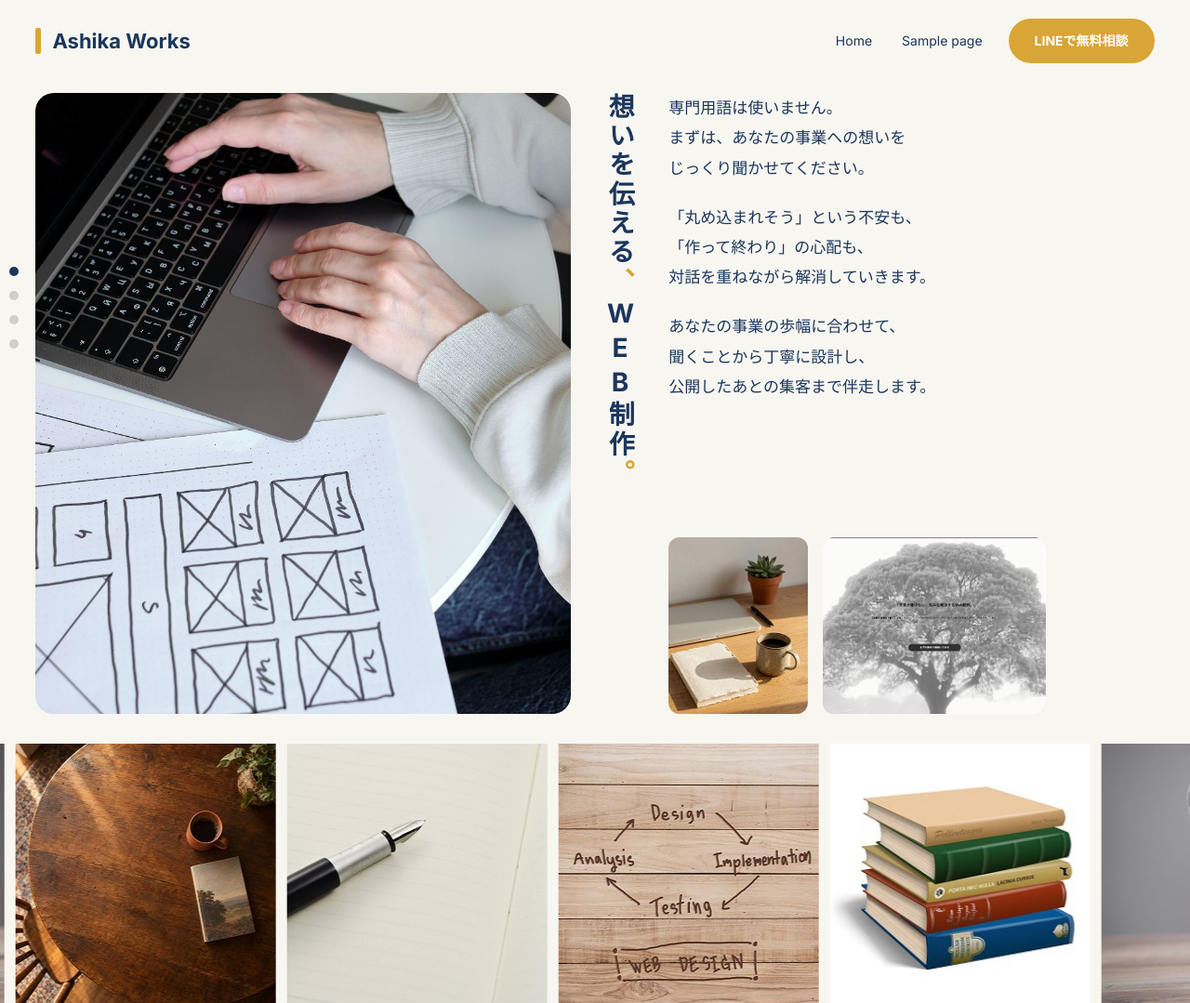
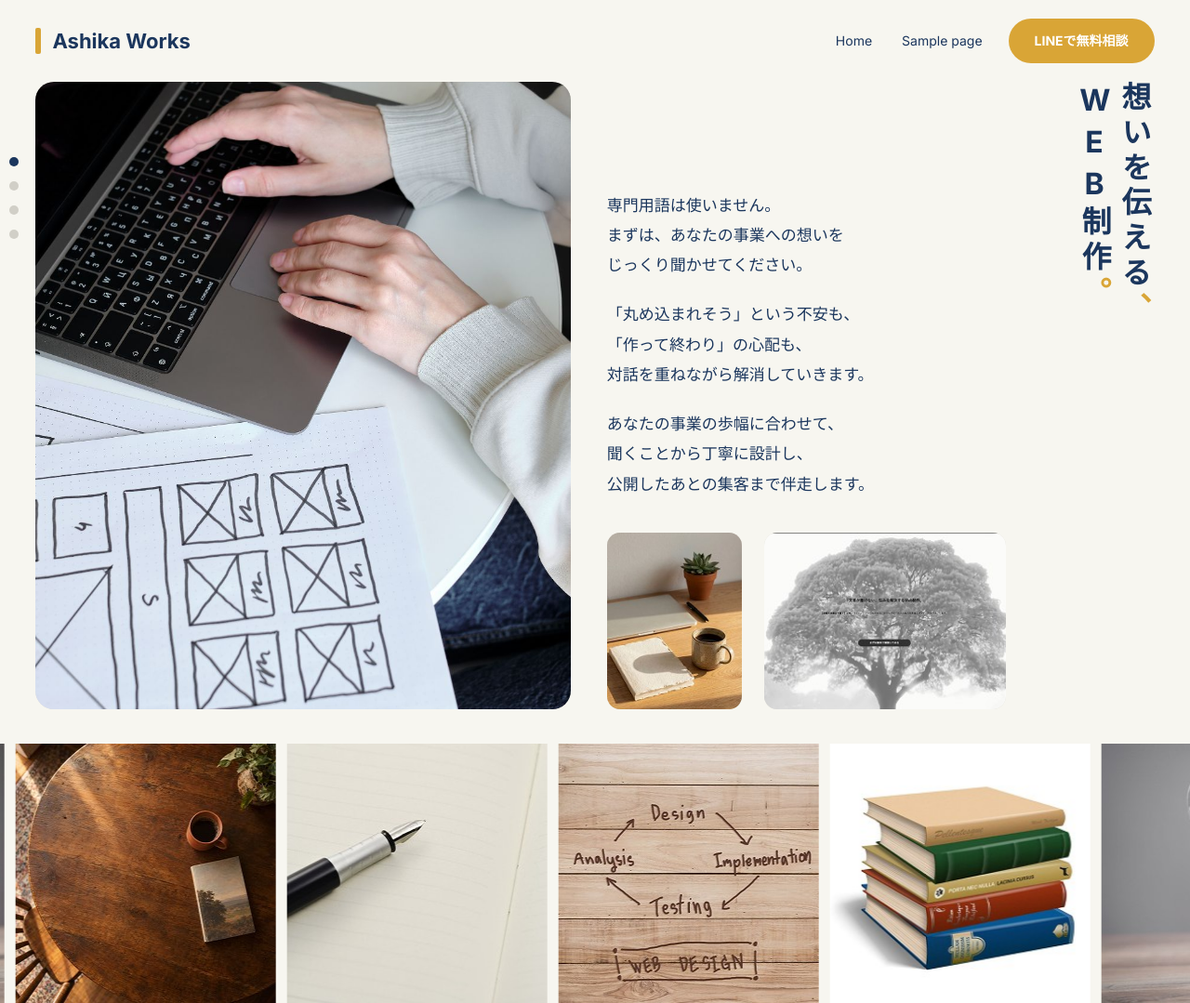
Before and after one commit to Ashika-18/ashikaworks_theme, a WordPress theme: template front-page.php in a window 1280 px wide. Shown: the top 1079 px of the page at 93% size. Run offline with PHP 8.4 and a stand-in for WordPress, Linux system fonts and the light colour scheme; the site name, menu and one post (Sample post) are stand-ins, and other content is empty.

Commit message:
FV大きさ変更

```diff
--- a/assets/css/main.css
+++ b/assets/css/main.css
@@ -100,8 +100,8 @@ a {
   display: flex;
   align-items: center;
   justify-content: space-between;
-  width: min(94vw, 1840px);
-  max-width: 1840px;
+  width: 94vw;
+  max-width: none;
   margin: 0 auto;
   gap: 24px;
 }
@@ -192,28 +192,29 @@ a {
   display: flex;
   align-items: flex-start;
   box-sizing: border-box;
-  width: min(94vw, 1840px);
-  max-width: 1840px;
+  width: 94vw;
+  max-width: none;
   height: calc(100vh - var(--header-band));
   min-height: calc(100vh - var(--header-band));
   margin: 0 auto;
-  padding: 12px 0 32px;
+  padding: 0;
 }
 
 .fv-layout {
   position: relative;
   display: grid;
-  grid-template-columns: minmax(0, min(45vw, 920px)) auto minmax(0, 1fr);
+  grid-template-columns: minmax(0, 45vw) minmax(0, 1fr) auto;
   column-gap: clamp(28px, 3vw, 48px);
-  align-items: stretch;
+  align-items: start;
   width: 100%;
-  height: min(860px, max(620px, calc(100vh - 120px)), 100%);
-  min-height: 0;
+  height: calc(100vh - 125px);
+  max-height: none;
+  min-height: min(620px, calc(100vh - var(--header-band)));
 }
 
 .fv-dots {
   position: absolute;
-  top: 28%;
+  top: 12%;
   left: -28px;
   z-index: 2;
   display: flex;
@@ -234,10 +235,12 @@ a {
 }
 
 .fv-main {
-  width: min(45vw, 920px);
-  max-width: 920px;
-  height: 100%;
-  min-height: 0;
+  width: 45vw;
+  max-width: none;
+  height: calc(100vh - 125px);
+  max-height: none;
+  min-height: min(620px, calc(100vh - var(--header-band)));
+  aspect-ratio: auto;
 }
 
 .fv-slider {
@@ -277,12 +280,15 @@ a {
 }
 
 .fv-side {
-  display: grid;
-  grid-template-columns: minmax(0, 1fr);
-  grid-template-rows: auto minmax(0, 1fr);
-  row-gap: clamp(20px, 2.4vh, 32px);
+  display: flex;
+  flex-direction: column;
+  align-items: flex-start;
+  justify-content: flex-end;
+  align-self: stretch;
   height: 100%;
+  max-height: none;
   min-height: 0;
+  padding-top: 14vh;
   color: var(--color-navy);
   font-size: clamp(17px, 1.2vw, 20px);
   line-height: 1.9;
@@ -301,35 +307,33 @@ a {
 
 .fv-subs {
   display: flex;
-  grid-column: 1 / -1;
-  grid-row: 2;
   align-items: flex-end;
-  justify-self: start;
-  align-self: end;
-  gap: 16px;
+  justify-content: flex-start;
+  gap: 24px;
   width: auto;
   height: auto;
+  margin-top: 36px;
   min-height: 0;
 }
 
 .fv-sub {
   overflow: hidden;
-  border-radius: var(--radius-photo-sm);
+  border-radius: 14px;
   background: var(--color-placeholder);
 }
 
 .fv-sub-tall {
-  flex: 0 0 150px;
-  width: 150px;
-  height: clamp(190px, 19vh, 210px);
+  flex: 0 0 clamp(145px, 11vw, 175px);
+  width: clamp(145px, 11vw, 175px);
+  height: clamp(190px, 21vh, 230px);
   max-height: none;
   aspect-ratio: auto;
 }
 
 .fv-sub-wide {
-  flex: 0 0 240px;
-  width: 240px;
-  height: clamp(190px, 19vh, 210px);
+  flex: 0 0 clamp(260px, 20vw, 320px);
+  width: clamp(260px, 20vw, 320px);
+  height: clamp(190px, 21vh, 230px);
   max-height: none;
 }
 
@@ -341,14 +345,14 @@ a {
 }
 
 .fv-vertical {
-  justify-self: center;
+  justify-self: end;
   align-self: start;
   margin: 0;
   color: var(--color-navy);
-  font-size: clamp(28px, 2.1vw, 38px);
+  font-size: clamp(32px, 2.5vw, 44px);
   font-weight: 700;
-  line-height: 1;
-  letter-spacing: 0.12em;
+  line-height: 1.35;
+  letter-spacing: 0.18em;
   writing-mode: vertical-rl;
   text-orientation: upright;
 }
@@ -940,13 +944,6 @@ a {
   color: var(--color-text-on-navy);
 }
 
-@media (min-width: 1025px) and (max-height: 1080px) {
-  .fv-layout {
-    height: 100%;
-    max-height: none;
-  }
-}
-
 @media (max-width: 1024px) {
   .fv {
     display: block;
@@ -958,6 +955,8 @@ a {
 
   .fv-layout {
     height: auto;
+    min-height: 0;
+    max-height: none;
     grid-template-columns: 24px minmax(220px, 1fr) auto;
     grid-template-areas:
       "dots main vertical"
@@ -971,6 +970,8 @@ a {
     display: contents;
     height: auto;
     min-height: auto;
+    padding-top: 0;
+    justify-content: flex-start;
   }
 
   .marquee {
@@ -992,7 +993,9 @@ a {
     width: auto;
     max-width: none;
     height: auto;
+    max-height: none;
     min-height: 0;
+    aspect-ratio: auto;
   }
 
   .fv-slider {
@@ -1017,6 +1020,7 @@ a {
   .fv-subs {
     grid-area: subs;
     height: auto;
+    margin-top: 0;
   }
 
   .fv-sub-tall,
--- a/front-page.php
+++ b/front-page.php
@@ -93,8 +93,6 @@ $fallback_works = array(
                 </div>
             </div>
 
-            <p class="fv-vertical">想いを伝える<span class="is-gold">、</span>WEB制作<span class="is-gold">。</span></p>
-
             <div class="fv-side">
                 <div class="fv-lead">
                     <p>専門用語は使いません。<br>まずは、あなたの事業への想いを<br>じっくり聞かせてください。</p>
@@ -120,6 +118,8 @@ $fallback_works = array(
                     <?php endforeach; ?>
                 </div>
             </div>
+
+            <p class="fv-vertical">想いを伝える<span class="is-gold">、</span><br>WEB制作<span class="is-gold">。</span></p>
         </div>
     </section>
 
```
